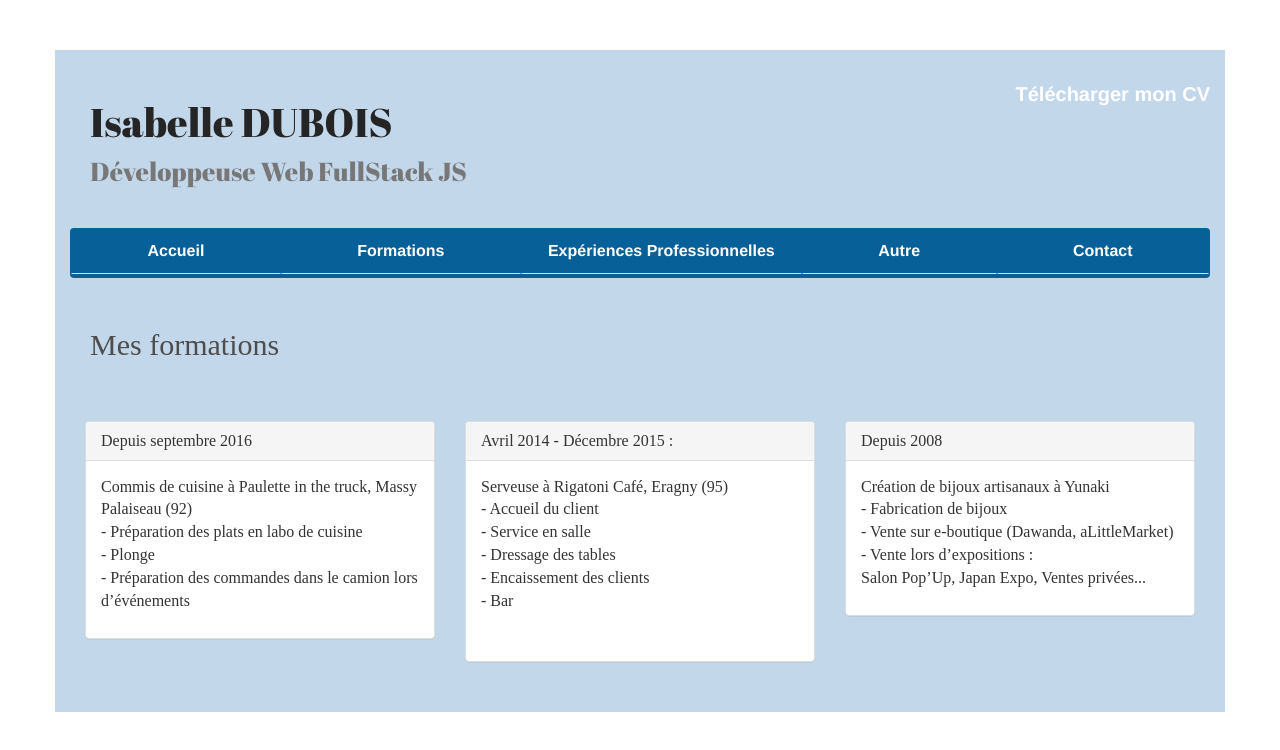
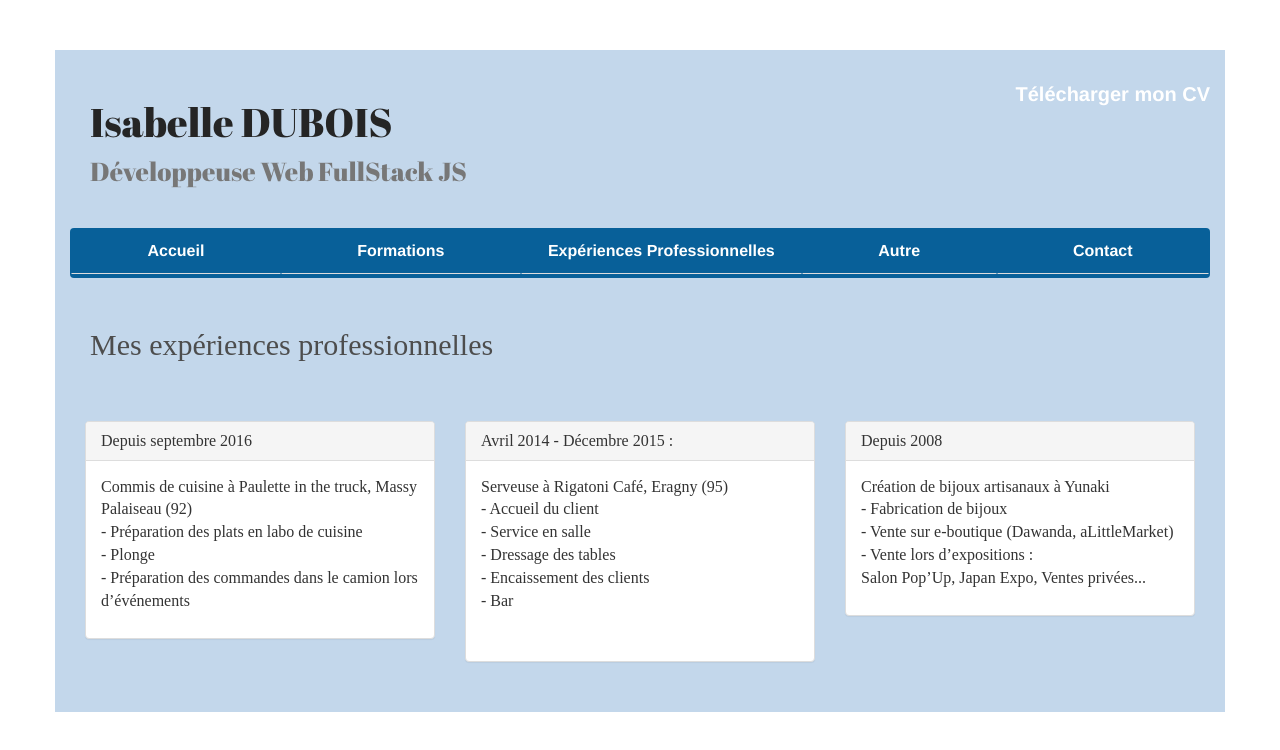
Before and after one commit to Isabelle4/CV, a plain HTML site: page exppro.html in a window 1280 px wide. Drawn offline with Linux system fonts and the light colour scheme; a web font is replaced by a local one.

Commit message:
Update exppro.html

```diff
--- a/exppro.html
+++ b/exppro.html
@@ -42,7 +42,7 @@
 <!-- BLOC EXPERIENCES PRO -->
 <body>
 <div id="contenu">
-<h2>Mes formations</h2>
+<h2>Mes expériences professionnelles</h2>
 
 <div class="col-md-4">
 <div class="panel panel-default">
```
